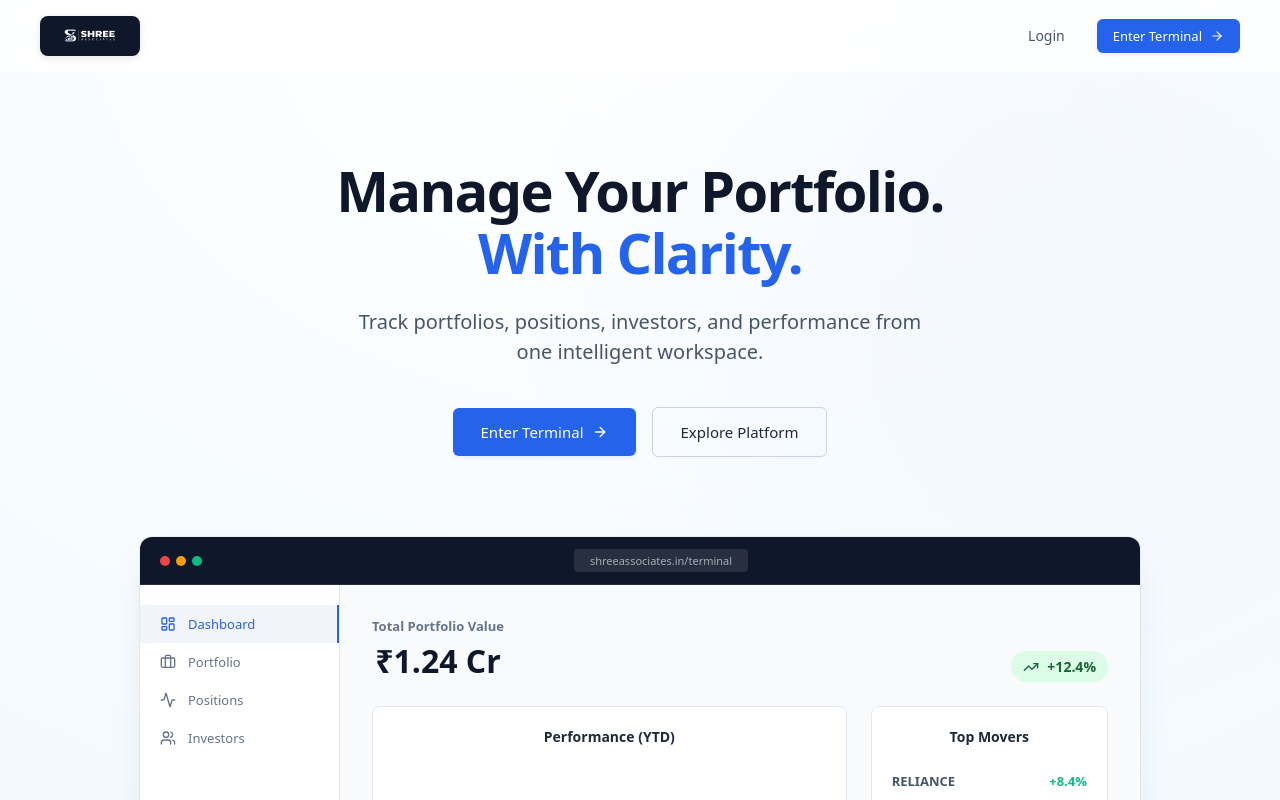
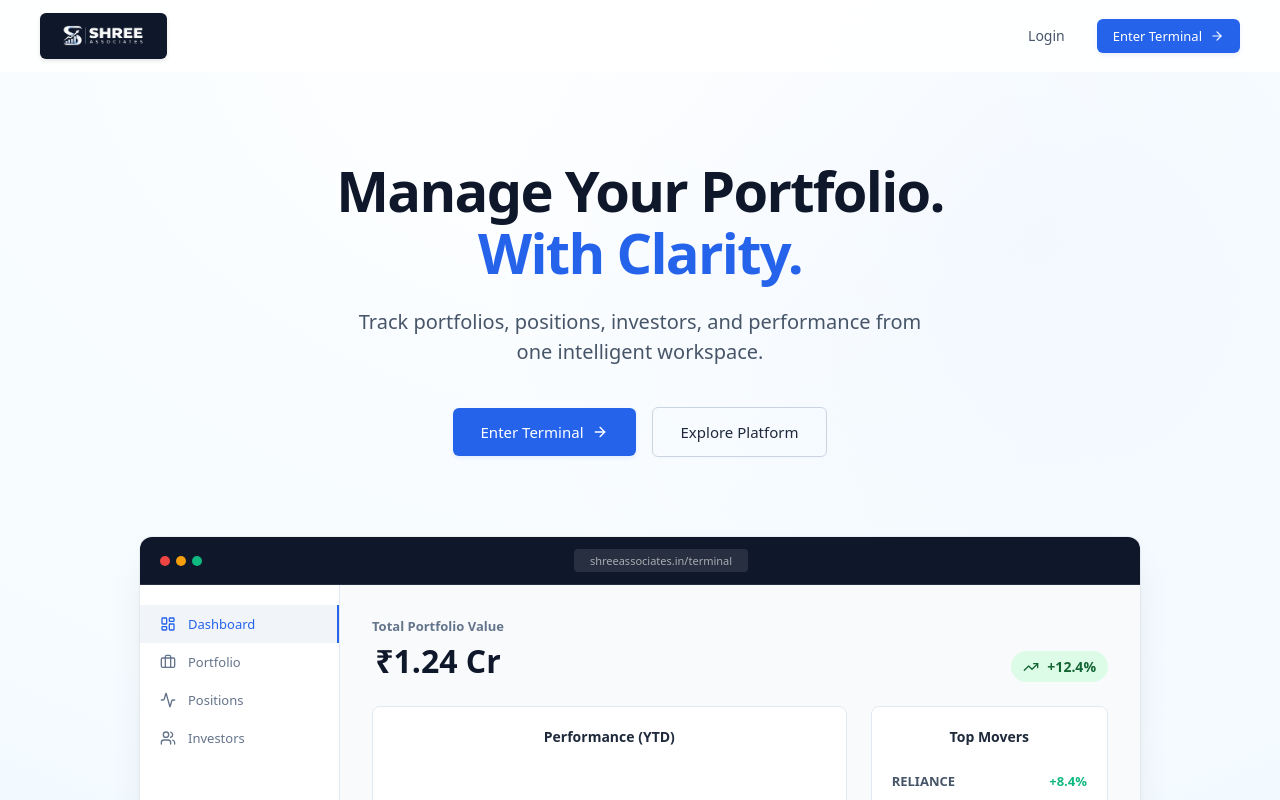
Before and after one commit to priyapandey-maker/trade-management-platform, a Next.js app in the folder frontend/: page / in a window 1280 px wide. Shown: the top 800 px of the page. Built offline with nearby package versions, Linux system fonts and the light colour scheme; no server answers.

Commit message:
style: fix logo size and tighten container padding

```diff
--- a/frontend/src/app/landing.css
+++ b/frontend/src/app/landing.css
@@ -68,15 +68,15 @@ body {
 
 .lp-logo-container {
   background-color: var(--lp-dark);
-  padding: 8px 16px;
-  border-radius: 8px;
-  display: flex;
+  padding: 4px 10px;
+  border-radius: 6px;
+  display: inline-flex;
   align-items: center;
   justify-content: center;
-  box-shadow: 0 2px 8px rgba(0, 0, 0, 0.1);
+  box-shadow: 0 2px 4px rgba(0, 0, 0, 0.1);
 }
 .lp-logo-img {
-  height: 24px;
+  height: 38px;
   object-fit: contain;
 }
 
```
